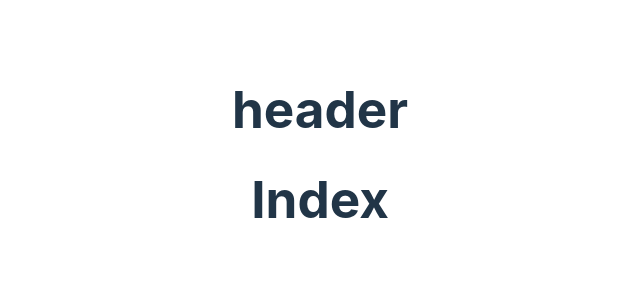
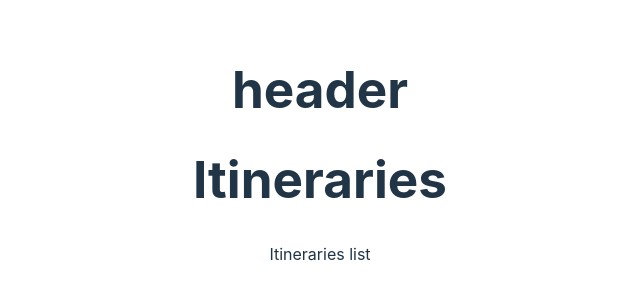
Before and after one commit to mytineraryapp/mytinerary_frontend, a React (Vite) app: page /index in a window 1280 px wide. Shown: the part 246-546 px from the top of the page, without its empty margins (320-960 px from the left). Built offline with nearby package versions, Linux system fonts and the light colour scheme.

Commit message:
Add basic structure for index component

```diff
--- a/src/pages/Index.jsx
+++ b/src/pages/Index.jsx
@@ -1,6 +1,14 @@
+import React from 'react'
+
+
 function Index(props) {
+
     return (
-        <h1>Index</h1>
+       <div>
+         <h1>Itineraries</h1>
+         <p>Itineraries list</p>
+       </div>
+
     );
 }
 
```
